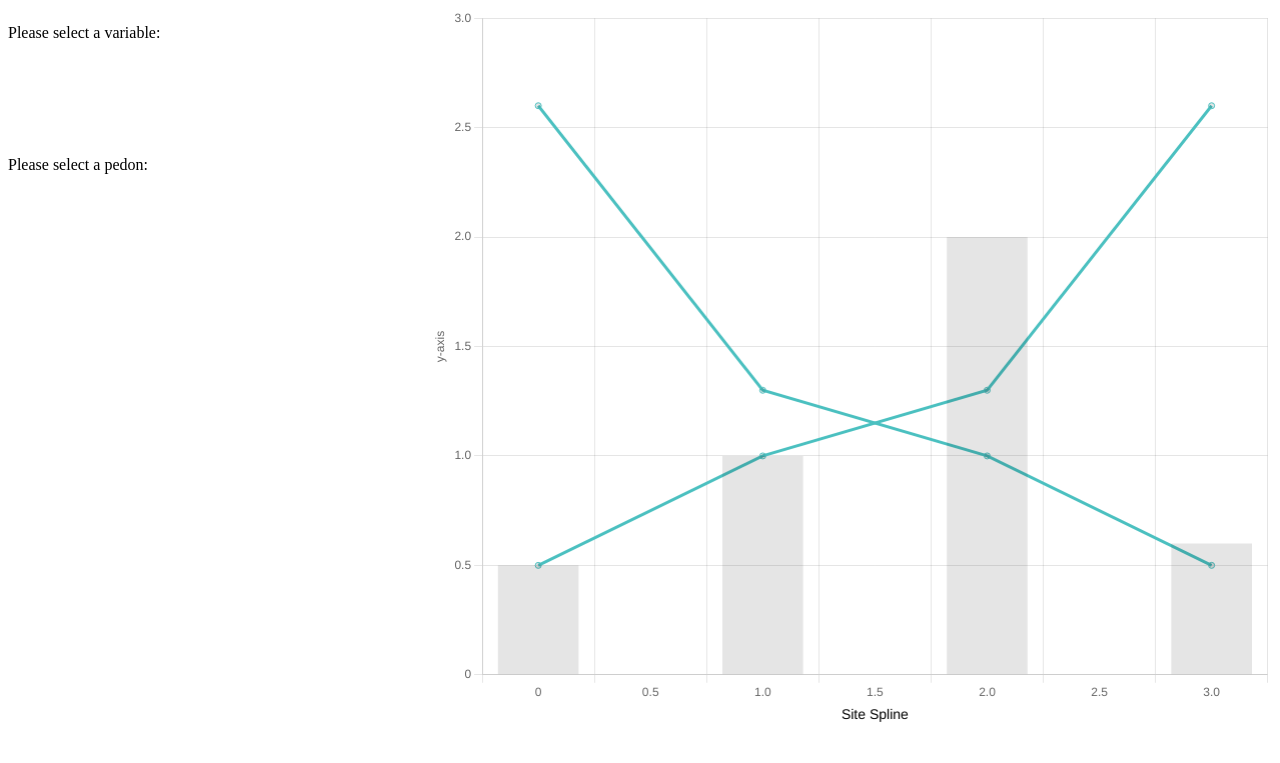
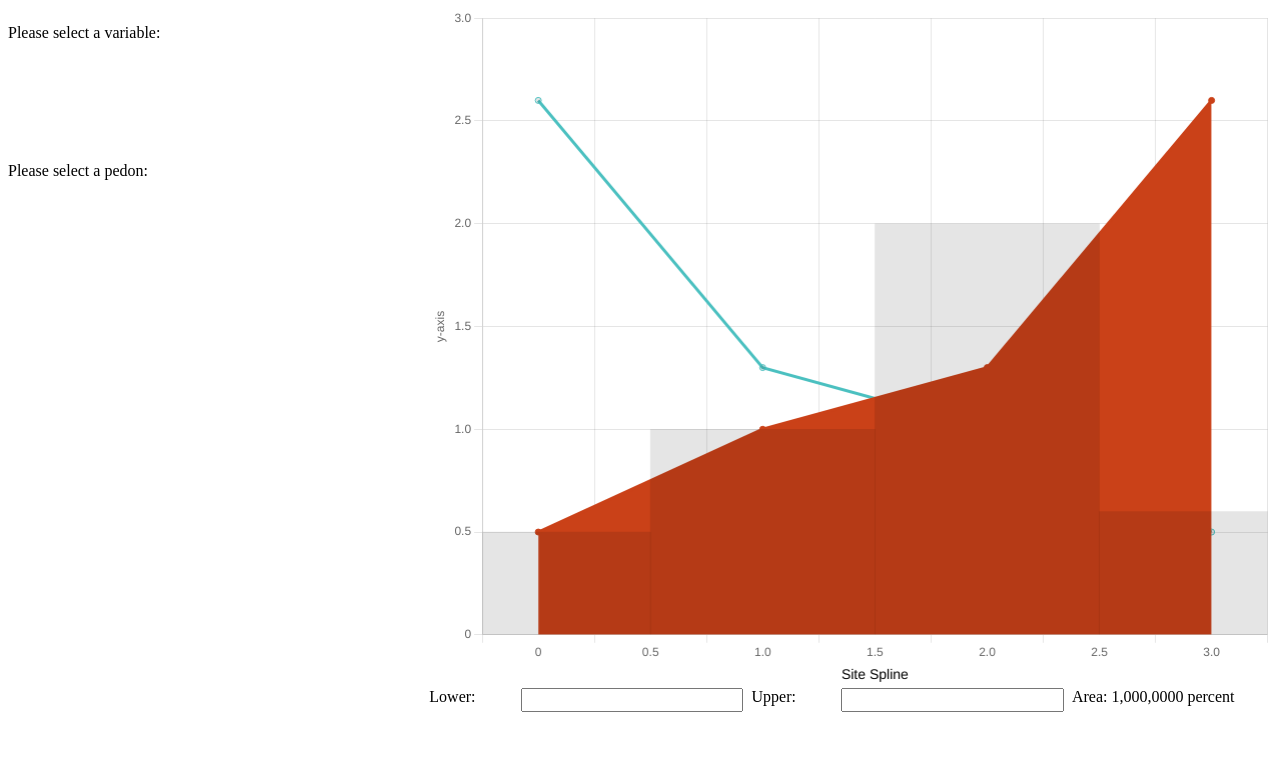
Before and after one commit to SeanGuSt/eeCarbonVisualization3, a Django app: page /base/detailedStation/ in a window 1280 px wide. Shown: the top 763 px of the page. Run offline with Django 5.2, Linux system fonts and the light colour scheme; some libraries are stand-ins or nearby versions.

Commit message:
Fixed up functions mostly in views, models, and graph_handling

```diff
--- a/base/static/content/style_detailedStation.css
+++ b/base/static/content/style_detailedStation.css
@@ -2,9 +2,12 @@
     /*This contains the layout of the app*/
     display: grid;
     /*This line divides the page into 2 + 1 = 3 equal parts*/
+    grid-template-rows: [graph-start] 9fr [graph-end integral-start] 1fr [integral-end];
     grid-template-columns: [siteselect-start] 1fr [siteselect-end graph-start] 2fr [graph-end];
+    row-gap: 0;
 }
 #selectors {
+    grid-row: graph-start / integral-end;
     grid-column: siteselect;
     display: grid;
     grid-template-rows: auto auto auto auto;
@@ -14,11 +17,20 @@
     overflow-y: auto;
     height: 70vh;
 }
-#var_select {
+#standard_select {
     overflow-y: auto;
     height: 10vh;
 }
 #graph {
+    grid-row: graph;
     grid-column: graph;
-    height: 90vh;
+    height: 85vh;
 }
+#integral_getter {
+    grid-row: integral;
+    grid-column: graph;
+    display: grid;
+    grid-template-columns: auto auto auto auto auto;
+    gap: 1vh;
+    height: 3vh;
+}
--- a/base/static/scripts/finder_layout_update.js
+++ b/base/static/scripts/finder_layout_update.js
@@ -219,6 +219,7 @@ function calculateArea(cc) {
     // Convert to square kilometers
     return areaInSqMeters / 1e6;
 }
+
 function popup_prep(layer, cc){
     layer.bindPopup();
     X_AXIS_DEFAULT_TEXT = "Rectangle";
--- a/base/static/scripts/graph_handling.js
+++ b/base/static/scripts/graph_handling.js
@@ -1,8 +1,11 @@
 /*This just creates the initial graph we see on loading the page*/
 ctx = document.getElementById("soilLayerDataLine").getContext("2d");
+graphDrawn = false;
+const lower_bound_default = 0;
 scales = {
     x: {
         type: "linear",
+        min: 0,
         title: {
             display: true,
             text: "Site Spline",
@@ -28,6 +31,9 @@ soilLayerLine = new Chart(ctx, {
         labels: [0, 1, 2, 3],
         datasets: [{
             type: "bar",
+            barThickness: 'flex',
+            barPercentage: 1,
+            categoryPercentage: 1,
             labels: [0, 1, 1.2, 1.3],
             data: [0.5, 1, 2, 0.6],
             fill: false,
@@ -35,15 +41,14 @@ soilLayerLine = new Chart(ctx, {
         },
         {
             type: "line",
-            labels: [0, 1, 2, 3],
-            data: [0.5, 1, 1.3, 2.6],
-            fill: false,
-            borderColor: 'rgb(75, 192, 192)',
+            data: [{x: 3, y: 2.6}, {x: 2, y: 1.3}, {x: 1, y: 1}, {x: 0, y: 0.5}],
+            fill: true,
+            borderColor: 'rgb(202, 65, 24)',
+            backgroundColor: 'rgb(202, 65, 24)',
         },
         {
             type: "line",
-            labels: [0, 1, 2, 3],
-            data: [2.6, 1.3, 1, 0.5],
+            data: [{x: 3, y: 0.5}, {x: 2, y: 1}, {x: 1, y: 1.3}, {x: 0, y: 2.6}],
             fill: false,
             borderColor: 'rgb(75, 192, 192)',
         }]
@@ -55,8 +60,8 @@ soilLayerLine = new Chart(ctx, {
         plugins: {
             legend: {
                 display: false
-            }
-        },
+            },
+        }
     }
 });
 var cdd = soilLayerLine.data.datasets;//cdd short for chart data datasets
@@ -81,11 +86,41 @@ $(document).on('click', ".pedon_radio", function(){
             soilLayerLine.options.scales.y.title.text = std_name;
             soilLayerLine.data.labels = response.x;
             cdd[0].data = response.y0;
-            cdd[1].labels = response.x;
-            cdd[1].data = response.y;
-            cdd[2].labels = response.x;
-            cdd[2].data = response.y1;
+            cdd[2].data = response.x.map((value, index) => {
+                return { x: value, y: response.y[index] };
+              });
+            document.getElementById("integral_lower_bound").value = lower_bound_default;
+            document.getElementById("integral_upper_bound").value = Math.max(...cdd[2].data.map(item => item.x));
             soilLayerLine.update();
+            redrawIntegral();
+            graphDrawn = true;
         }
     });
 });
+$(".integral_bounds").change(function(){
+    updateIntegralBounds();
+    if(graphDrawn){redrawIntegral();}
+});
+function redrawIntegral(){
+    x_min = $("#integral_lower_bound").val();
+    x_max = $("#integral_upper_bound").val();
+    selectedValue = document.querySelector('input[name="pedon2avg"]:checked').value;
+    inputs = selectedValue.split("_");
+    std_name = soilLayerLine.options.scales.y.title.text;
+    url = arUrl + `?type=${encodeURIComponent("Individual Site")}&name=${encodeURIComponent(inputs[0])}&id=${encodeURIComponent(inputs[1])}&site_id=${encodeURIComponent(inputs[2])}&var=${encodeURIComponent(std_name)}&x_min=${encodeURIComponent(x_min)}&x_max=${encodeURIComponent(x_max)}`;
+    fetch(url)
+    .then(response => response.json())
+    .then(data => {
+        document.getElementById("integral_output").innerHTML = "Area: " + data.area[0];
+        console.log(data.x);
+        cdd[1].data = data.x.map((value, index) => {
+            return { x: value, y: data.y[index] };
+          });
+        soilLayerLine.update();
+        console.log(data.area[0]);
+    })
+}
+function updateIntegralBounds(){
+    if($("#integral_lower_bound").val()) {$("#integral_upper_bound").attr("min", $("#integral_lower_bound").val());}
+    if($("#integral_upper_bound").val()) {$("#integral_lower_bound").attr("max", $("#integral_upper_bound").val());}
+}
--- a/base/templates/searcher/detailedStation.html
+++ b/base/templates/searcher/detailedStation.html
@@ -11,7 +11,7 @@
         <div class = "detailedStation-grid-container">
             <div id="selectors">
                 <p>Please select a variable:</p>
-                <div id="var_select">
+                <div id="standard_select">
                     {% for standard in standards %}
                         <div class="pedon-option">
                             <input class="stan_radio" type="radio" id="stan_{{standard.name}}" name="stan2avg" value="{{standard.name}}" {% if forloop.first %}checked{% endif %}>
@@ -23,19 +23,28 @@
                 <div id="pedon_select">
                     {% for pedon in pedons %}
                         <div class="pedon-option">
-                            <input class="pedon_radio" type="radio" id="pedon_{{pedon.name}}_{{pedon.pedon_id}}_{{pedon.source.name}}" name="pedon2avg" value="{{pedon.name}}_{{pedon.pedon_id}}_{{pedon.site.site_id}}_{{pedon.site.source.name}}">
+                            <input class="pedon_radio" type="radio" id="pedon_{{pedon.name}}_{{pedon.pedon_id}}_{{pedon.site.source.name}}" name="pedon2avg" value="{{pedon.name}}_{{pedon.pedon_id}}_{{pedon.site.site_id}}_{{pedon.site.source.name}}">
                             <label for="pedon_{{pedon.name}}_{{pedon.pedon_id}}_{{pedon.site.source.name}}">{{pedon.name}}</label><br>
                         </div>
                     {% endfor %}
+
                 </div>
             </div>
 
             <div id = "graph">
                 <canvas id="soilLayerDataLine"></canvas>
             </div>
+            <div id = "integral_getter">
+                <label for = "integral_lower_bound">Lower: </label>
+                <input type = "number" class = "integral_bounds" id = "integral_lower_bound">
+                <label for = "integral_upper_bound">Upper: </label>
+                <input type = "number" class = "integral_bounds" id = "integral_upper_bound">
+                <div id = "integral_output">Area: 1,000,0000 percent</div>
+            </div>
         </div>
         <script>
             const spUrl = "{% url 'base:ajax_spline_line' %}";
+            const arUrl = "{% url 'base:ajax_spline_area' %}";
         </script>
         <script src = {% static "scripts/graph_handling.js" %}></script>
     </body>
--- a/base/urlList.py
+++ b/base/urlList.py
@@ -8,5 +8,6 @@ urlpatterns = [
     path('ajax/load-layers/', views.load_layer, name = "ajax_load_layer"),#See views.py
     path('ajax/download-layers/', views.download_layer, name = "ajax_download_layer"),#See views.py
     path('ajax/spline/', views.spline, name = "ajax_spline_layer"),#See views.py
-    path('ajax/build_spline', views.get_spline_line, name = "ajax_spline_line"),
+    path('ajax/build_spline/', views.get_spline_line, name = "ajax_spline_line"),
+    path('ajax/spline_area/', views.get_spline_area_average, name = "ajax_spline_area"),
 ]
--- a/base/views.py
+++ b/base/views.py
@@ -7,6 +7,7 @@ from django.views import generic
 from .static.scripts.python.other import js, count_changes
 from .models import Site, Pedon, Standard, Synonym, Source, Dataset, fetch_data
 from scipy.interpolate import PchipInterpolator
+from scipy.integrate import quad
 import numpy as np
 import pandas as pd
 import ast
@@ -324,12 +325,9 @@ def get_spline_line(request: HttpRequest) -> HttpResponse:
     x_pred = np.arange(default_upper_bound)  # x values to predict (from 0 to default_upper_bound)
     y_pred = np.zeros(default_upper_bound)  # Array to store the predicted y values (initialized to 0)
     denom = np.zeros(default_upper_bound)  # Array to track the number of predictions at each x value
-    cs = PchipInterpolator([0, 1], [0, 1])  # Initialize a cubic spline object (dummy with [0,1] as initial values)
 
     # Fetch pedons matching the name and pedon_id from the GET request parameters
     pedons = Pedon.objects.filter(name=request.GET.get("name"), pedon_id=request.GET.get("id"))
-    print(f"Pedon ID received: {request.GET.get('id')}")
-    print(pedons)
     var = request.GET.get("var")
 
     # Convert the dataframe to ensure PEDON_ID is of type string for correct indexing later
@@ -337,24 +335,9 @@ def get_spline_line(request: HttpRequest) -> HttpResponse:
     dfTemp[PEDON_ID] = dfTemp[PEDON_ID].astype(str).str.replace('.0', '', regex=False)
     # Loop through all the pedons (soil samples) returned by the filter query
     for pedon in pedons:
-        # Parse the spline coefficients and x values for the pedon from the database
-        pedonCoeffs = pedon.splineCoeffs
-        cs.x = np.array(pedon.x) # Set the x values of the spline
+        cs = prep_pchip(pedon, var)
+        x_obs, y_obs, xy = prep_observed(cs, dfTemp.loc[dfTemp[PEDON_ID] == pedon.pedon_id, var])
 
-        # Create a new x_obs array based on the cubic spline x values
-        x_obs = np.arange(cs.x.size + 1)  # Generate initial x_obs values
-        for i in range(cs.x.size):
-            x_obs[i+1] = 2 * cs.x[i] - x_obs[i]  # Update x_obs values using a specific formula
-        x_obs = np.delete(x_obs, 1)  # Delete the first element as it's the 1 cm we added
-
-        # Set the cubic spline coefficients for the current variable
-        cs.c = np.array(pedonCoeffs[var]["c"])  # Assign the coefficients for the spline
-
-        # Get observed y values from the dataframe for the given variable and pedon
-        y_obs = np.array(dfTemp.loc[dfTemp[PEDON_ID] == pedon.pedon_id, var])
-
-        # Create a list of x, y pairs for the current variable
-        xy = [{"x": X, "y": Y} for X, Y in zip([(x_obs[i] + x_obs[i+1]) / 2 for i in range(len(x_obs) - 1)], y_obs)]
 
         # Masking: create a mask for x_pred values that are within the range of x_obs
         mask = np.ones(len(x_pred), dtype=bool)
@@ -382,3 +365,53 @@ def get_spline_line(request: HttpRequest) -> HttpResponse:
 
     # Return the JSON response with content type "application/json"
     return HttpResponse(json_stuff, content_type="application/json")
+
+def get_spline_area_average(request: HttpRequest) -> HttpResponse:
+    # Fetch pedons matching the name and pedon_id from the GET request parameters
+    pedons = Pedon.objects.filter(name=request.GET.get("name"), pedon_id=request.GET.get("id"))
+    var = request.GET.get("var")
+
+    # Convert the dataframe to ensure PEDON_ID is of type string for correct indexing later
+    dfTemp = df.astype({PEDON_ID: 'str'})
+    dfTemp[PEDON_ID] = dfTemp[PEDON_ID].astype(str).str.replace('.0', '', regex=False)
+    x_min = float(request.GET.get("x_min"))
+    x_max = float(request.GET.get("x_max"))
+
+    for pedon in pedons:
+        pchip = prep_pchip(pedon, var)
+        area =  quad(pchip, x_min, x_max)#(max_integrate - min_integrate)#/(x_max - x_min)
+        x = np.arange(x_min, x_max+1)
+        y = pchip(x)
+        break
+
+    superDict = {"area": area, "x" : x.tolist(), "y" : y.tolist()}
+
+    # Convert the dictionary into JSON format
+    json_stuff = js(superDict)
+
+    # Return the JSON response with content type "application/json"
+    return HttpResponse(json_stuff, content_type="application/json")
+
+
+def prep_observed(pchip: PchipInterpolator, real_y_vals: pd.Series):
+    # Create a new x_obs array based on the cubic spline x values
+    x_obs = np.arange(pchip.x.size + 1)  # Generate initial x_obs values
+    for i in range(pchip.x.size):
+        x_obs[i+1] = 2 * pchip.x[i] - x_obs[i]  # Update x_obs values using a specific formula
+    x_obs = np.delete(x_obs, 1)  # Delete the first element as it's the 1 cm we added
+
+    # Get observed y values from the dataframe for the given variable and pedon
+    y_obs = np.array(real_y_vals)
+
+    # Create a list of x, y pairs for the current variable
+    xy = [{"x": X, "y": Y} for X, Y in zip([(x_obs[i] + x_obs[i+1]) / 2 for i in range(len(x_obs) - 1)], y_obs)]
+    return x_obs, y_obs, xy
+
+def prep_pchip(pedon: Pedon, var: str) -> PchipInterpolator:
+    pchip = PchipInterpolator([0, 1], [0, 1])  # Initialize a pchip interpolator object (dummy with [0,1] as initial values)
+    # Parse the spline coefficients and x values for the pedon from the database
+    pedonCoeffs = pedon.splineCoeffs
+    pchip.x = np.array(pedon.x) # Set the x values of the spline
+    # Set the cubic spline coefficients for the current variable
+    pchip.c = np.array(pedonCoeffs[var]["c"])  # Assign the coefficients for the spline
+    return pchip
```
Also changed, not shown: base/models.py (+93 -67 lines), base/models_loc.py (+33 -32 lines), base/todocarbon.txt (added, +7 -0 lines), eeCarbonVisualization3/settings.py (+8 -0 lines).
